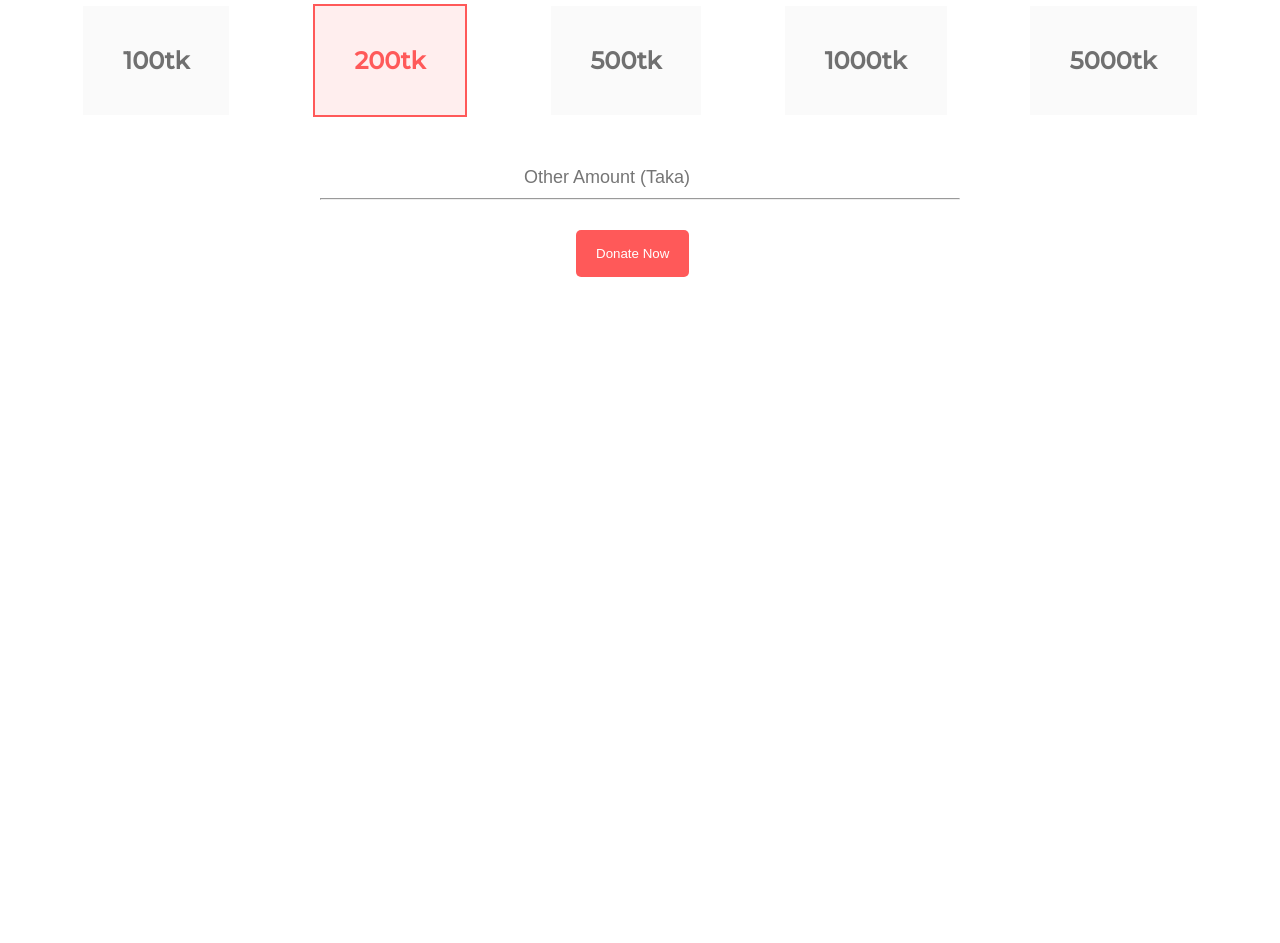
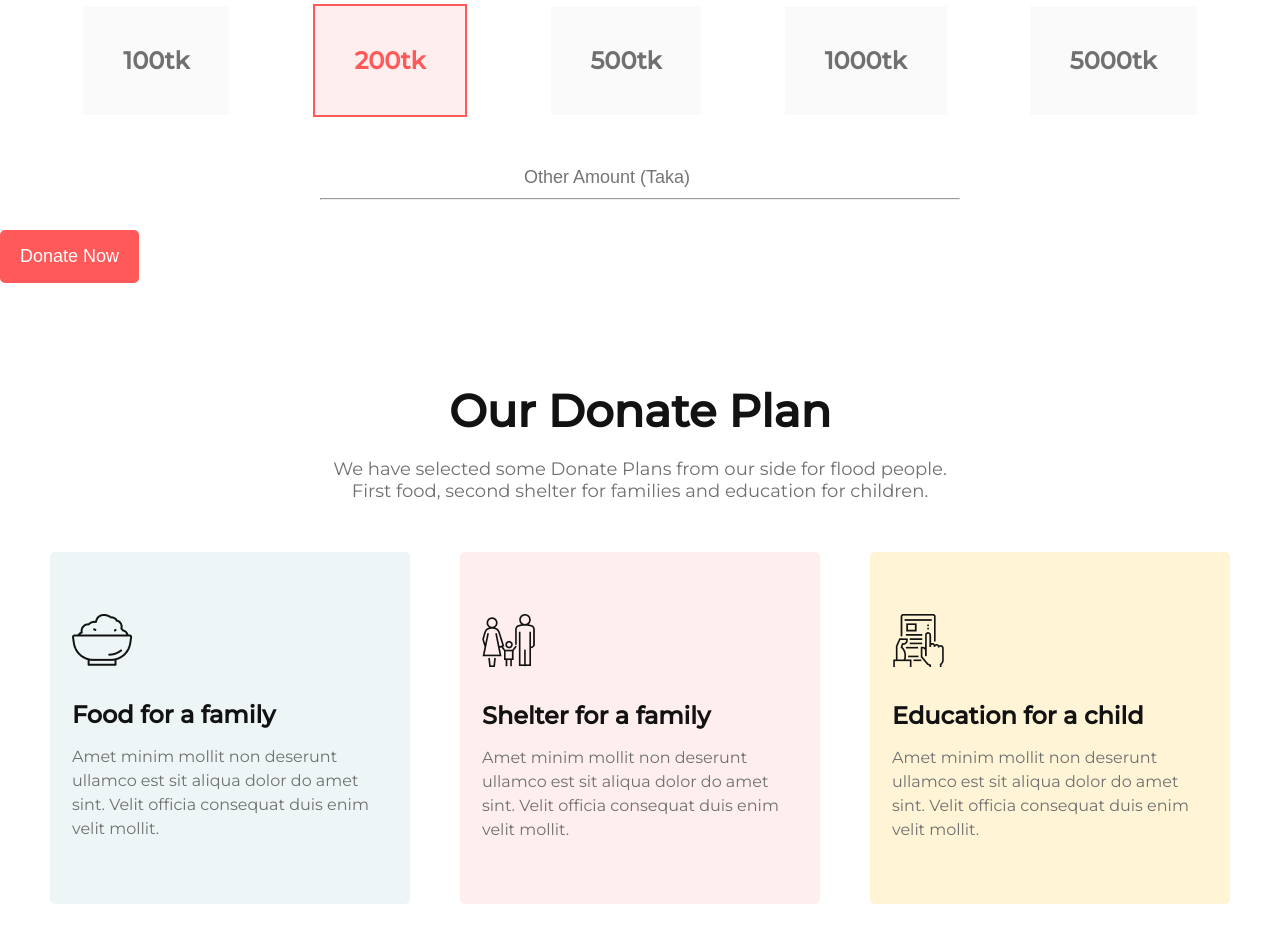
Before and after one commit to JubayerP/assignment-1, a plain HTML site: page index.html in a window 1280 px wide. Shown: the part 1043-1986 px from the top of the page. Before the commit the page ends 1343 px from the top, so only its background shows below. Drawn offline with Linux system fonts and the light colour scheme.

Commit message:
our donate plan added

```diff
--- a/index.html
+++ b/index.html
@@ -23,21 +23,56 @@
 
     <section id="donate-today">
         <h1 class="donate-now-heading">Donet Today</h1>
-        <p class="donate-now-desc">If you want to help or donate to the flood victims, you can choose the amount given below. Thanks for being with us.</p>
+        <p class="donate-now-desc">If you want to help or donate to the flood victims, you can choose the amount given
+            below. Thanks for being with us.</p>
         <div class="ammount-container">
-            <div class="ammount"><h1>100tk</h1></div>
-            <div class="color-ammount"><h1>200tk</h1></div>
-            <div class="ammount"><h1>500tk</h1></div>
-            <div class="ammount"><h1>1000tk</h1></div>
-            <div class="ammount"><h1>5000tk</h1></div>
+            <div class="ammount">
+                <h1>100tk</h1>
+            </div>
+            <div class="color-ammount">
+                <h1>200tk</h1>
+            </div>
+            <div class="ammount">
+                <h1>500tk</h1>
+            </div>
+            <div class="ammount">
+                <h1>1000tk</h1>
+            </div>
+            <div class="ammount">
+                <h1>5000tk</h1>
+            </div>
         </div>
         <div class="form-container">
             <form>
                 <input type="text" placeholder="Other Amount (Taka)">
             </form>
-            <div>
-                <hr>
+
+            <hr>
             <button class="custom-btn btn">Donate Now</button>
+        </div>
+    </section>
+
+    <section id="donate-plan">
+        <div class="donate-header">
+            <h1>Our Donate Plan</h1>
+            <p>We have selected some Donate Plans from our side for flood people. First food, second shelter for
+                families and education for children.</p>
+        </div>
+        <div class="donate-plans">
+            <div class="plan">
+                <img src="./icons/food.png" alt="">
+                <h2>Food for a family</h2>
+                <p>Amet minim mollit non deserunt ullamco est sit aliqua dolor do amet sint. Velit officia consequat duis enim velit mollit.</p>
+            </div>
+            <div class="plan">
+                <img src="./icons/shelter.png" alt="">
+                <h2>Shelter for a family</h2>
+                <p>Amet minim mollit non deserunt ullamco est sit aliqua dolor do amet sint. Velit officia consequat duis enim velit mollit.</p>
+            </div>
+            <div class="plan">
+                <img src="./icons/Frame-1.png" alt="">
+                <h2>Education for a child</h2>
+                <p>Amet minim mollit non deserunt ullamco est sit aliqua dolor do amet sint. Velit officia consequat duis enim velit mollit.</p>
             </div>
         </div>
     </section>
--- a/style.css
+++ b/style.css
@@ -51,6 +51,7 @@ body{
     color: #fff;
     border-radius: 5px;
     cursor: pointer;
+    font-size: 18px;
 }
 
 #donate-today{
@@ -106,6 +107,60 @@ hr{
     margin-bottom: 30px;
 }
 .btn{
-    position: absolute;
-    left: 45%;
+    /* position: absolute; */
+    /* left: 45%; */
 }
+
+#donate-plan{
+    margin: 100px 0 130px;
+}
+.donate-header{
+    margin-bottom: 50px;
+}
+.donate-header h1{
+    font-size: 45px;
+    color: #121212;
+    text-align: center;
+    margin-bottom: 20px;
+}
+.donate-header p{
+    font-size: 18px;
+    color: #707070;
+    text-align: center;
+    width: 50%;
+    margin: 0 auto;
+}
+.donate-plans{
+    display: flex;
+    justify-content: space-evenly;
+    align-items: center;
+}
+.plan{
+    width: 360px;
+    height: 352px;
+    padding: 62px 20px 0 22px;
+    border-radius: 5px;
+}
+.plan:nth-child(1){
+    background-color: rgba(79, 157, 166, 0.1);
+}
+.plan:nth-child(2){
+    background-color: rgba(255, 89, 89, 0.1);
+}
+.plan:nth-child(3){
+    background-color: rgba(255, 244, 214, 1);
+}
+.plan img{
+    margin-bottom: 30px;
+}
+.plan h2{
+    color: #121212;
+    font-size: 24px;
+    margin-bottom: 16px;
+    font-weight: 600;
+}
+.plan p{
+    font-size: 16px;
+    color: #707070;
+    line-height: 24px;
+}
```
